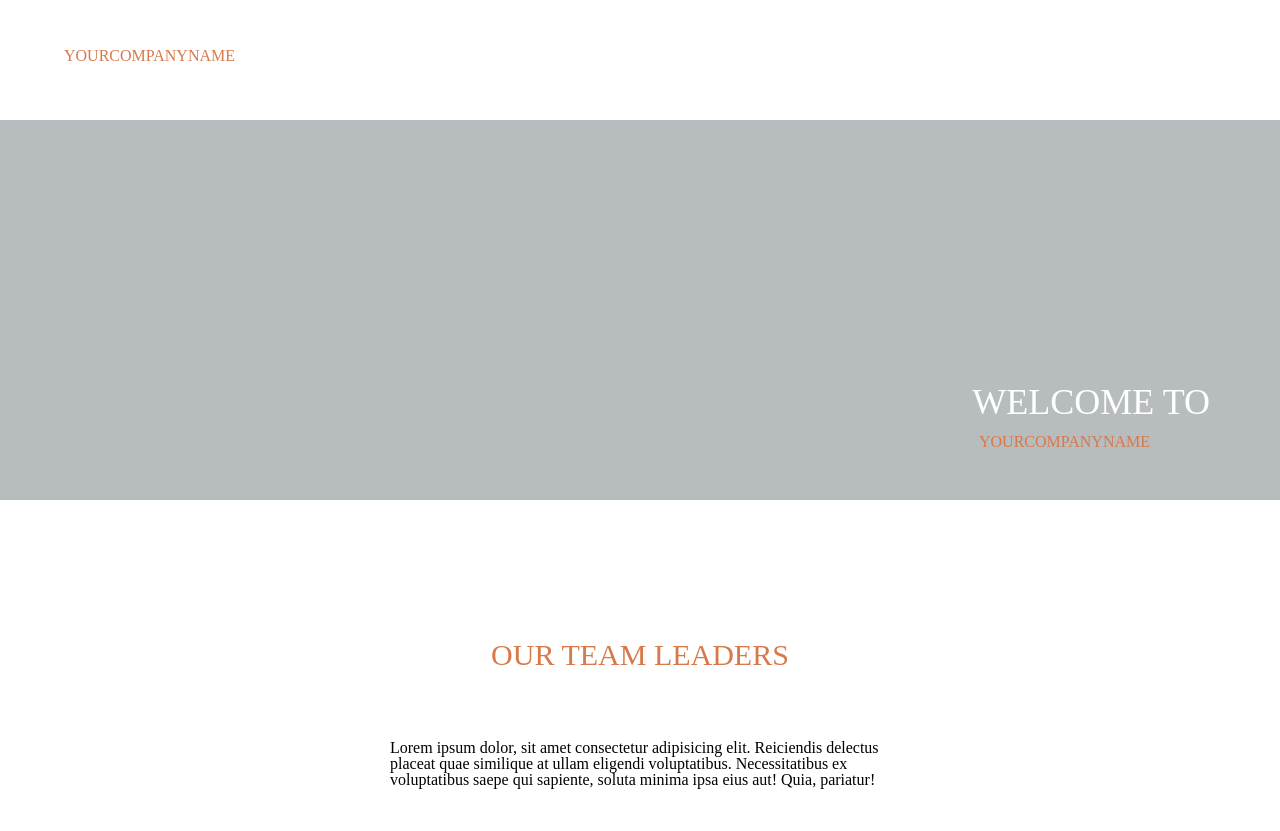
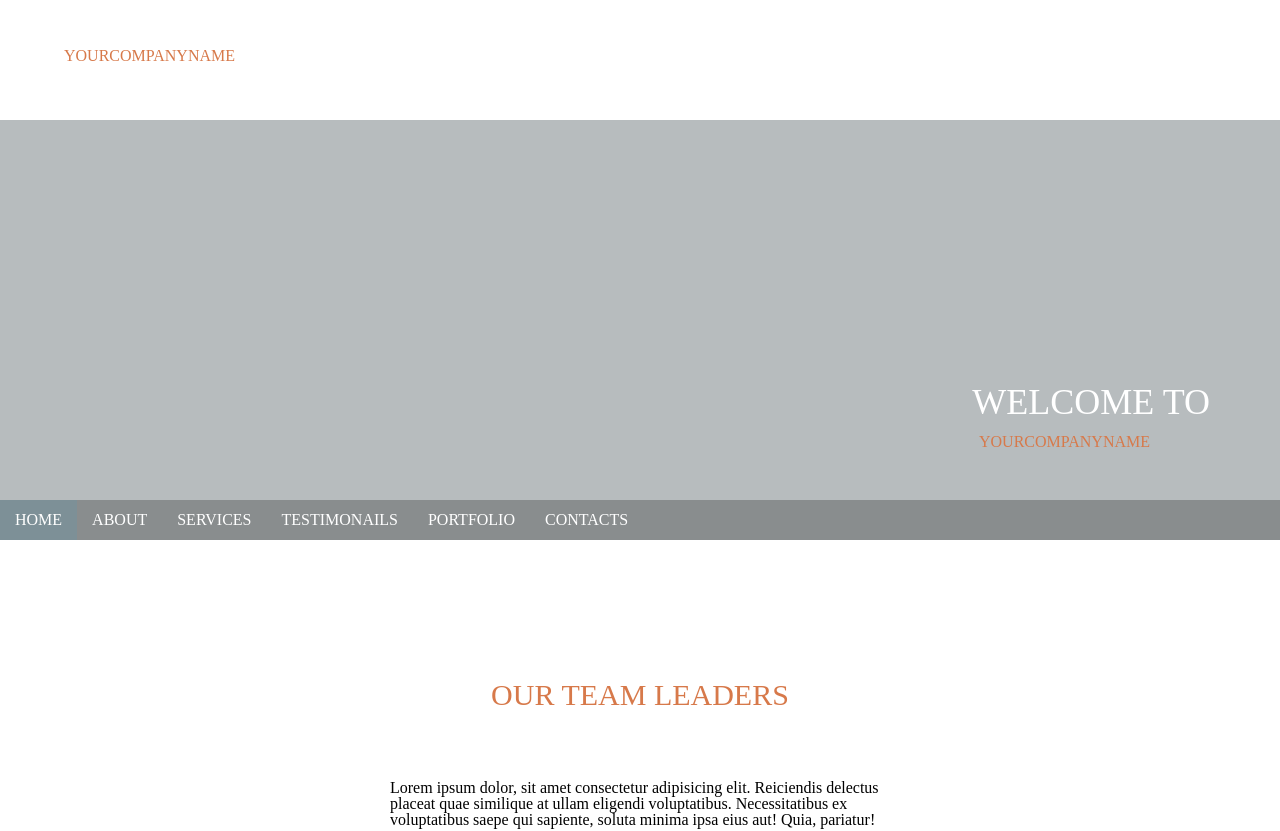
Before and after one commit to igorprots/landing-page, a website: page src/index.pug in a window 1280 px wide. Shown: the top 831 px of the page. Drawn offline with nearby package versions, Linux system fonts and the light colour scheme; files that its build step writes are made by us from their sources; a web font is replaced by a local one.

Commit message:
ADD: menu

```diff
--- a/src/index.pug
+++ b/src/index.pug
@@ -12,6 +12,7 @@ html(lang="en")
     body
         include header/header
         include title/title
+        include menu/menu
         include about/about
         include advantages/advantages
         include contentwhite/contentwhite
--- a/src/menu/_menu.scss
+++ b/src/menu/_menu.scss
@@ -0,0 +1,39 @@
+.menu {
+    margin: 0 auto;
+    padding: 0;
+    height: 40px;
+    width: 100%;
+    display: block;
+    background-color: #898d8e;
+    text-transform: uppercase;
+}
+
+.menu li {
+    padding: 0;
+    margin: 0;
+    list-style: none;
+    display: inline;
+}
+
+.menu li a {
+    float: left;
+    padding-left: 15px;
+    display: block;
+    color:white;
+    text-decoration: none;
+}
+
+.menu li a span {
+    line-height: 30px;
+    float: left;
+    display: block;
+    padding-top: 5px;
+    padding-right: 15px;
+}
+
+.menu li a.active,
+.menu li a.active:hover {
+    line-height: 30px;
+    background: #7d9097;
+    height: 100%;
+}
--- a/src/menu/menu.pug
+++ b/src/menu/menu.pug
@@ -1,13 +1,20 @@
 nav
-    ul
+    ul.menu
         li
-            a(href="http://")
+            a(href="index.html").active
+                span Home
         li
-            a(href="http://")
+            a(href="index.html")
+                span About
         li
-            a(href="http://")
+            a(href="index.html")
+                span services
         li
-            a(href="http://")
+            a(href="index.html")
+                span testimonails
         li
-            a(href="http://")
+            a(href="index.html")
+                span portfolio
         li
+            a(href="index.html")
+                span contacts
--- a/src/style.scss
+++ b/src/style.scss
@@ -8,6 +8,7 @@
 @import"contentwhite/contentwhite";
 @import"contacts/contacts";
 @import"footer/footer";
+@import"menu/menu";
 
 body{
     background-color: #fff;
```
Also changed, not shown: dev/index.html, dev/menu/menu.html, dev/style.css.
